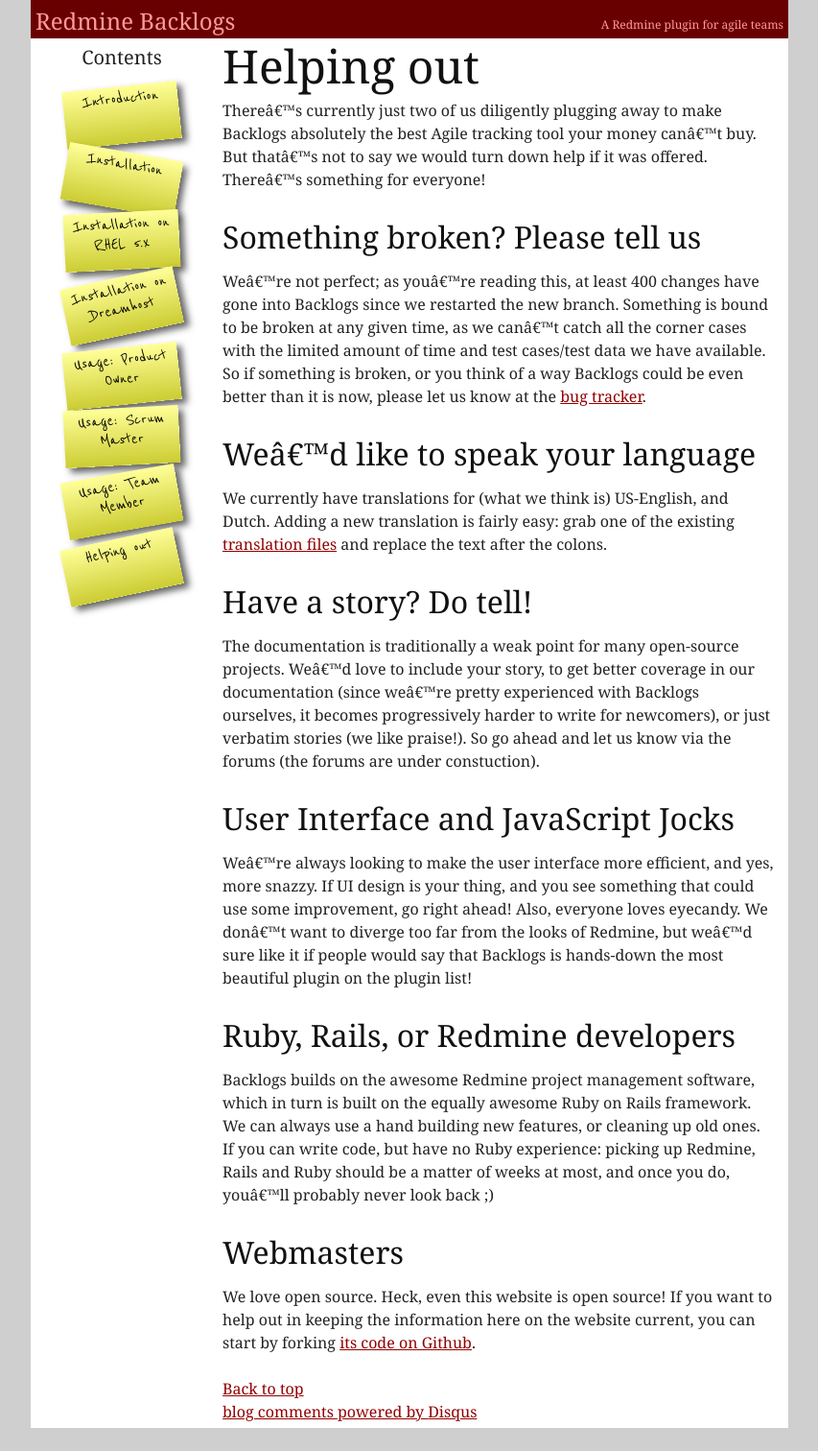
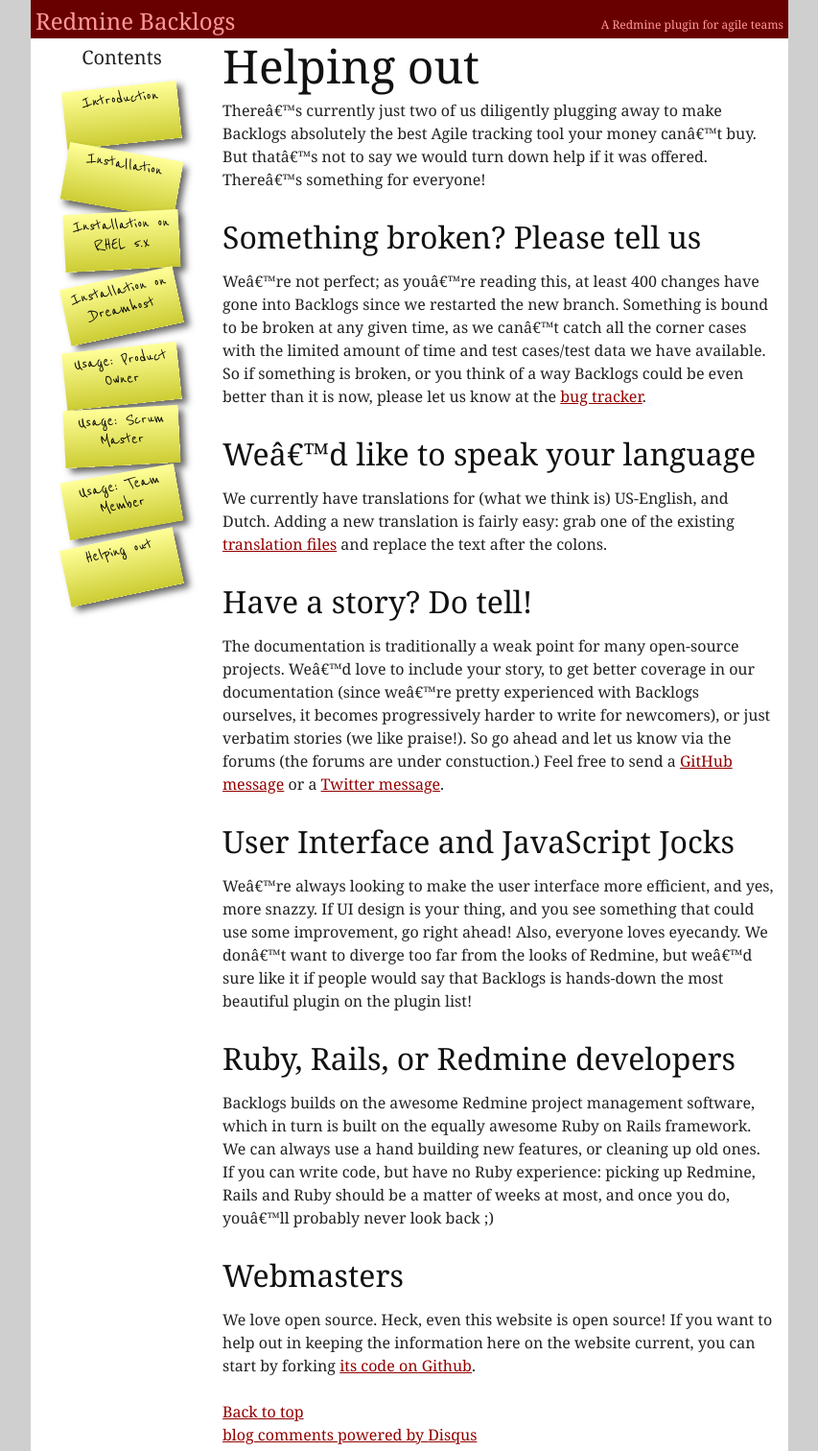
Before and after one commit to backlogs/www, a Jekyll site: the page built from _posts/en/1994-01-01-helping-out.markdown, in a window 1280 px wide. Shown: the whole page at 96% size, without its empty margins (213-1066 px from the left). Built offline with Jekyll 4.4.1, drawn with Linux system fonts in a browser that asks for light colours; comment, search, counter and statistics services are not loaded; before the commit the page ends 1488 px from its top, so only the background shows below that.

Commit message:
Removed the forum link and added a link to the Github and Twitter page.

```diff
--- a/_posts/en/1994-01-01-helping-out.markdown
+++ b/_posts/en/1994-01-01-helping-out.markdown
@@ -17,7 +17,7 @@ We currently have translations for (what we think is) US-English, and Dutch. Add
 
 ## Have a story? Do tell!
 
-The documentation is traditionally a weak point for many open-source projects. We'd love to include your story, to get better coverage in our documentation (since we're pretty experienced with Backlogs ourselves, it becomes progressively harder to write for newcomers), or just verbatim stories (we like praise!). So go ahead and let us know via the forums (the forums are under constuction).
+The documentation is traditionally a weak point for many open-source projects. We'd love to include your story, to get better coverage in our documentation (since we're pretty experienced with Backlogs ourselves, it becomes progressively harder to write for newcomers), or just verbatim stories (we like praise!). So go ahead and let us know via the forums (the forums are under constuction.) Feel free to send a [GitHub message](https://github.com/relaxdiego) or a [Twitter message](http://twitter.com/redminebacklogs).
 
 ## User Interface and JavaScript Jocks
 
```
